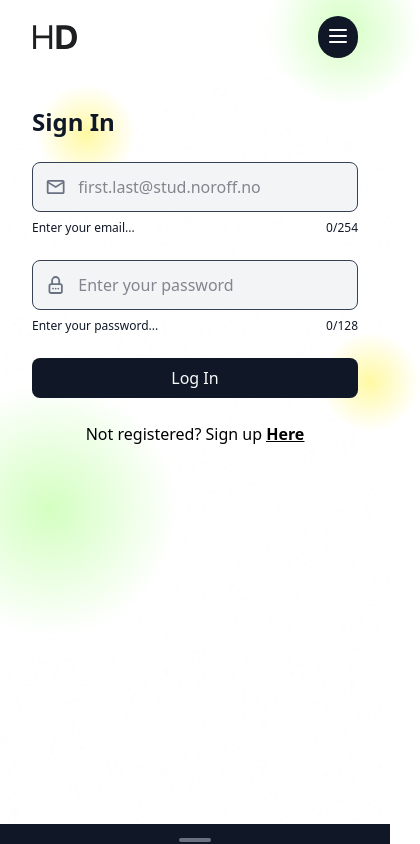
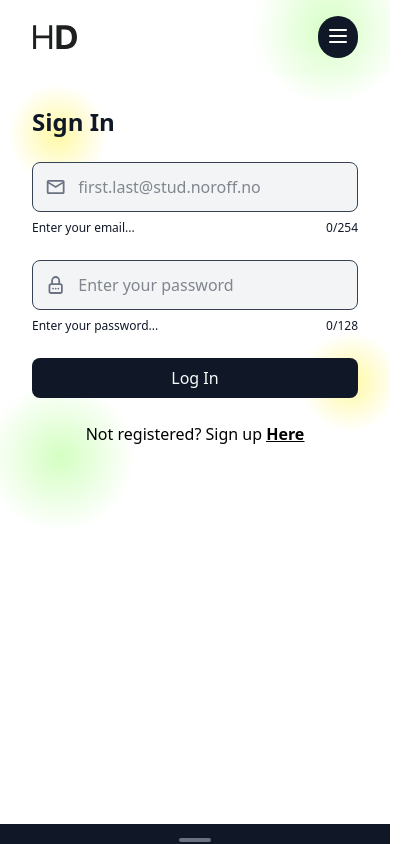
Before and after one commit to TrulsJohan/Holidaze, a React (Vite) app: page /login in a window 390 px wide. Shown: the top 844 px of the page, 420 px wide, since content can reach past the window. Built offline with nearby package versions, Linux system fonts and the light colour scheme; no server answers.

Commit message:
chore: changed the background to fix horizontal scroll

```diff
--- a/src/components/Layout/Background.jsx
+++ b/src/components/Layout/Background.jsx
@@ -6,7 +6,7 @@ import yellowBottom from '../../assets/yellowBottom.png';
 
 export function Background() {
     return (
-        <>
+        <div className="relative w-full max-w-full">
             <img
                 src={glassEffect}
                 alt="Glass effect background"
@@ -15,23 +15,23 @@ export function Background() {
             <img
                 src={greenTop}
                 alt="Green top dot decoration"
-                className="absolute top-0 right-0 translate-x-[20%] translate-y-[-30%] z-[-1]"
+                className="absolute top-0 right-0 translate-x-[10%] sm:translate-x-[20%] translate-y-[-30%] max-w-[150px] object-contain z-[-1]"
             />
             <img
                 src={greenBottom}
                 alt="Green bottom dot decoration"
-                className="absolute top-[382px] left-0 translate-x-[-30%] z-[-1]"
+                className="absolute top-[382px] sm:top-[382px] left-0 translate-x-[-10%] sm:translate-x-[-20%] max-w-[150px] object-contain z-[-1]"
             />
             <img
                 src={yellowTop}
                 alt="Yellow top dot decoration"
-                className="absolute top-[84px] left-9 z-[-1]"
+                className="absolute top-[84px] left-2 sm:left-9 max-w-[150px] object-contain z-[-1]"
             />
             <img
                 src={yellowBottom}
                 alt="Yellow bottom dot decoration"
-                className="absolute top-[332px] right-0 translate-x-[30%] z-[-1]"
+                className="absolute top-[332px] sm:top-[332px] right-0 translate-x-[10%] sm:translate-x-[20%] max-w-[150px] object-contain z-[-1]"
             />
-        </>
+        </div>
     );
 }
--- a/src/components/Layout/index.jsx
+++ b/src/components/Layout/index.jsx
@@ -4,14 +4,14 @@ import { Header } from './Header';
 import { Footer } from './Footer';
 
 export const Layout = () => (
-    <div className="flex flex-col min-h-screen">
+    <div className="flex flex-col min-h-screen overflow-x-hidden w-full max-w-full mx-auto">
         <Background />
-        <div className="relative">
-            <Header />
-            <main className="grow pb-20">
+        <div className="relative w-full max-w-full">
+            <Header className="w-full max-w-full" />
+            <main className="grow pb-20 w-full max-w-full mx-auto">
                 <Outlet />
             </main>
-            <Footer />
+            <Footer className="w-full max-w-full" />
         </div>
     </div>
 );
```
